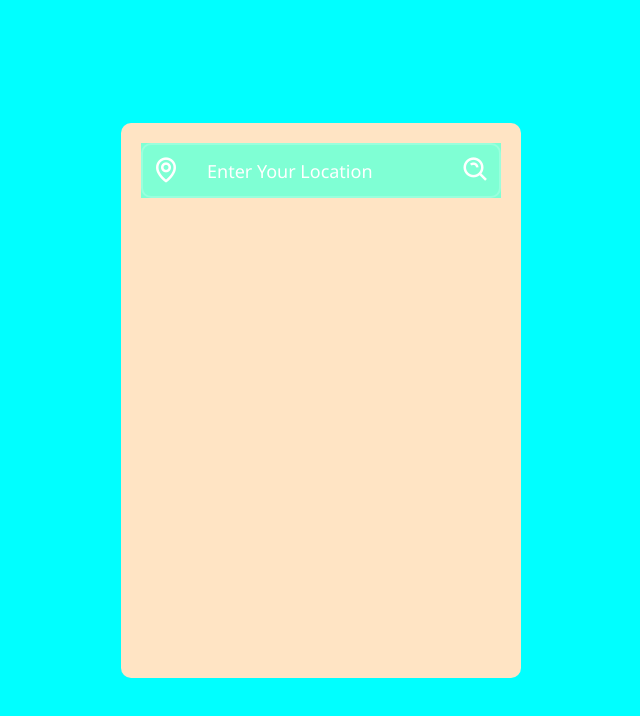
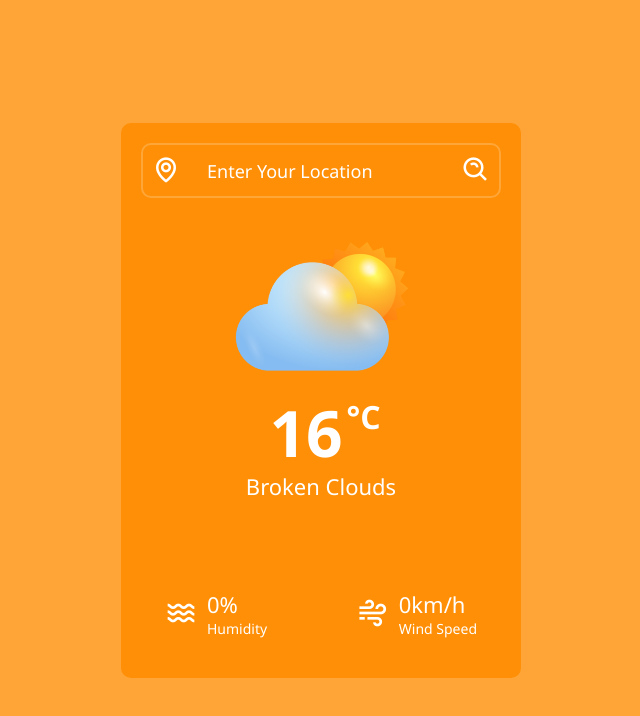
Before and after one commit to key00/weather_app, a plain HTML site: page index.html in a window 1280 px wide. Shown: the whole page, without its empty margins (319-959 px from the left). Drawn offline with nearby package versions, Linux system fonts and the light colour scheme.

Commit message:
UI ex 1 done

```diff
--- a/index.html
+++ b/index.html
@@ -17,6 +17,40 @@
         <input type="text" placeholder="Enter Your Location" />
         <button class="bx bx-search-alt"></button>
       </div>
+
+      <div class="weather-box">
+        <div class="box">
+          <div class="info-weather">
+            <div class="weather">
+              <img src="images/cloud.png" alt="" />
+              <p class="temperature">16<span>°C</span></p>
+              <p class="description">Broken clouds</p>
+            </div>
+          </div>
+        </div>
+      </div>
+
+      <div class="weather-details">
+        <div class="humidity">
+          <i class="bx bx-water"></i>
+          <div class="text">
+            <div class="info-humidity">
+              <span>0%</span>
+            </div>
+            <p>Humidity</p>
+          </div>
+        </div>
+
+        <div class="wind">
+          <i class="bx bx-wind"></i>
+          <div class="text">
+            <div class="info-wind">
+              <span>0km/h</span>
+            </div>
+            <p>Wind Speed</p>
+          </div>
+        </div>
+      </div>
     </div>
 
     <script src="script.js"></script>
--- a/style.css
+++ b/style.css
@@ -10,23 +10,23 @@ body {
   min-height: 100vh;
   justify-content: center;
   align-items: center;
-  background-color: aqua;
+  background-color: rgba(255, 143, 6, 0.8);
 }
 
 .container {
   position: relative;
   width: 25rem;
   height: 34.6875rem;
-  background-color: bisque;
+  background-color: rgb(255, 143, 6);
   border-radius: 0.625rem;
   padding: 1.25rem;
+  color: #fff;
 }
 
 .search-box {
   position: relative;
   width: 100%;
   height: 3.4375rem;
-  background-color: aquamarine;
   display: flex;
   align-items: center;
 }
@@ -71,3 +71,73 @@ body {
   border: none;
   cursor: pointer;
 }
+
+.weather-box {
+  text-align: center;
+  margin: 2.5rem 0;
+}
+
+.weather-box img {
+  width: 50%;
+}
+.weather-box .temperature {
+  position: relative;
+  font-size: 4rem;
+  line-height: 1;
+  font-weight: 700;
+  margin: 1.25rem 0 0.375rem -1.875rem;
+}
+
+.weather-box .temperature span {
+  position: absolute;
+  font-size: 2rem;
+  margin-left: 0.25rem;
+}
+
+.weather-box .description {
+  font-size: 1.375rem;
+  font-weight: 500;
+  text-transform: capitalize;
+}
+
+.weather-details {
+  position: absolute;
+  bottom: 2.5rem;
+  left: 0;
+  width: 100%;
+  padding: 0 1.25rem;
+  display: flex;
+}
+
+.weather-details i {
+  font-size: 2rem;
+  margin-right: 0.625rem;
+}
+
+.weather-details .humidity,
+.weather-details .wind {
+  display: flex;
+  align-items: center;
+  width: 50%;
+}
+
+.weather-details .humidity {
+  padding-left: 1.5rem;
+  justify-content: flex-start;
+}
+
+.weather-details .wind {
+  padding-right: 1.5rem;
+  justify-content: flex-end;
+}
+
+.weather-details span {
+  display: inline-block;
+  font-size: 1.375rem;
+  font-weight: 500;
+}
+
+.weather-details p {
+  font-size: 0.875rem;
+  font-weight: 500;
+}
```
Also changed, not shown: images/404.png (added), images/clear.png (added), images/cloud.png (added), images/clouds.png (added), images/drizzle.png (added), images/humidity.png (added), images/mist.png (added), images/rain.png (added), images/search.png (added), images/snow.png (added), images/wind.png (added), 1 other file.
